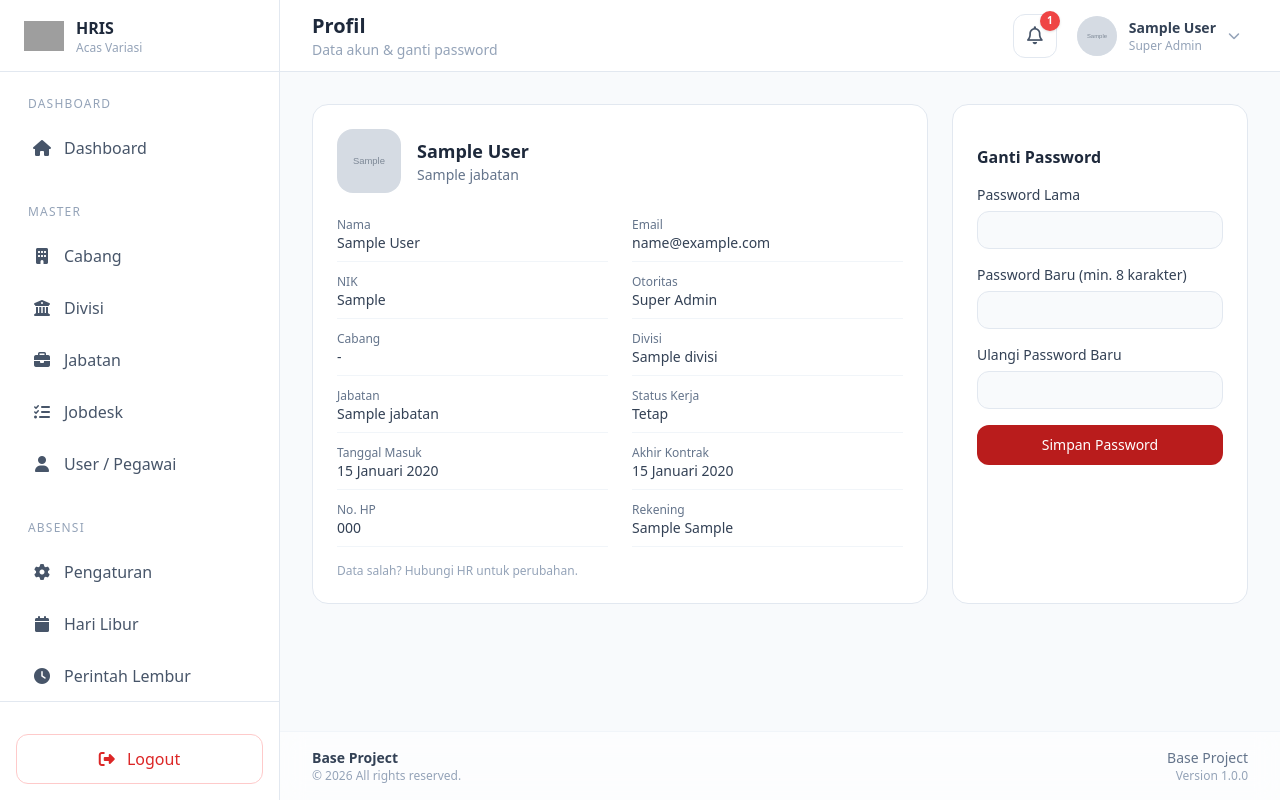
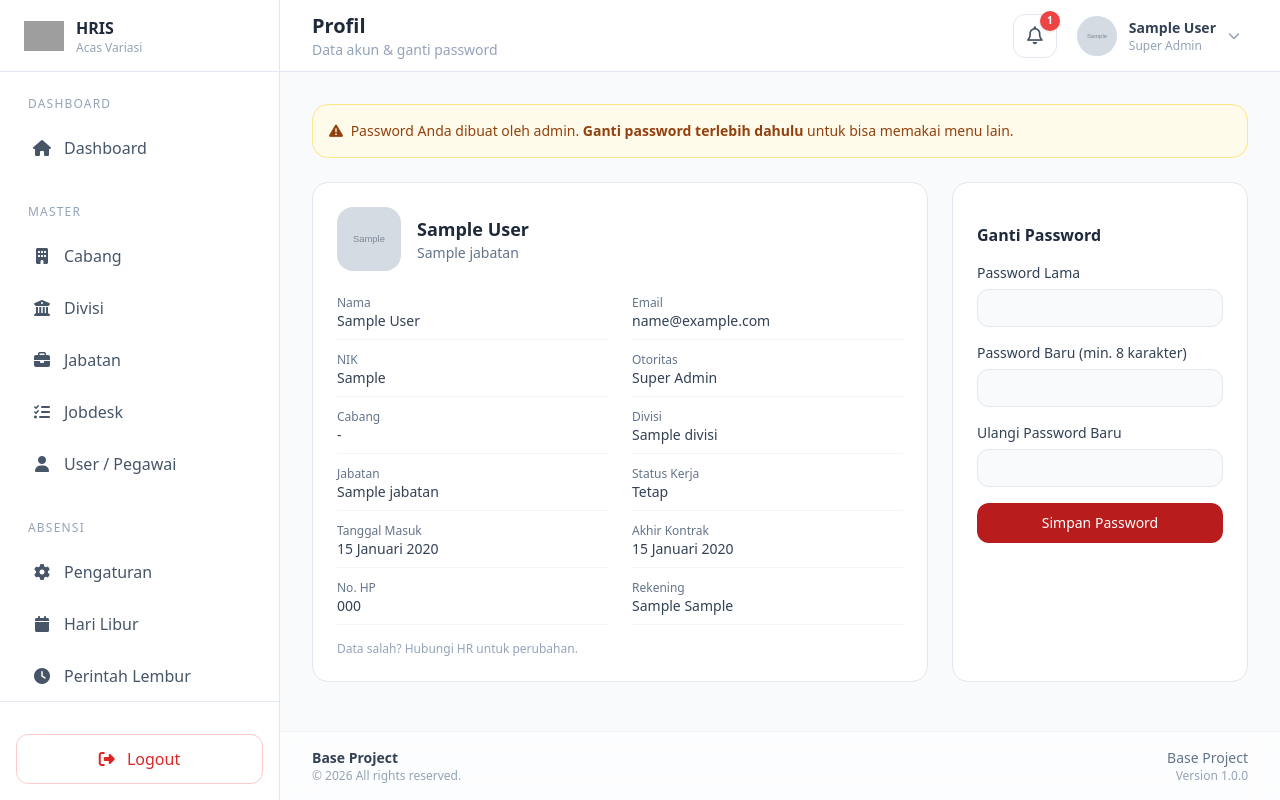
Before and after one commit to denzonn/hris, a Laravel app: page /profile in a window 1280 px wide. Run offline with Laravel 12, Linux system fonts and the light colour scheme; a user stored in the database is signed in; data comes from the database, SQL or seed files in the repository; tables that the repository leaves empty hold one stand-in row (values such as "Sample post"); grey boxes marked "Sample" are stand-in pictures; style sheets or scripts are compiled from the project's sources; some libraries are stand-ins or nearby versions; grey boxes are pictures that could not be loaded.

Commit message:
feat: force password change for admin-issued passwords
Co-Authored-By: Claude Opus 5.5 <noreply@anthropic.com>

```diff
--- a/app/Http/Controllers/ProfileController.php
+++ b/app/Http/Controllers/ProfileController.php
@@ -18,7 +18,7 @@ class ProfileController extends Controller
 
     public function password(GantiPasswordRequest $request): JsonResponse
     {
-        $request->user()->update(['password' => $request->validated('password')]); // cast 'hashed'
+        $request->user()->update(['password' => $request->validated('password'), 'wajib_ganti_password' => false]); // cast 'hashed'
 
         return response()->json(['message' => 'Password berhasil diganti.']);
     }
--- a/app/Http/Controllers/UserController.php
+++ b/app/Http/Controllers/UserController.php
@@ -59,7 +59,7 @@ class UserController extends Controller
             $data['foto'] = $request->file('foto')->store('pegawai', 'public');
         }
 
-        $user = User::create($data);
+        $user = User::create($data + ['wajib_ganti_password' => true]); // password dari admin
 
         if ($request->validated('pelamar_id')) {
             Pelamar::whereKey($request->validated('pelamar_id'))->update(['user_id' => $user->id]);
@@ -74,6 +74,8 @@ class UserController extends Controller
 
         if ($request->filled('password')) {
             $data['password'] = $request->validated('password');
+            // di-reset admin → pemilik akun wajib ganti (kecuali mengubah akun sendiri)
+            $data['wajib_ganti_password'] = $user->isNot($request->user());
         }
 
         if ($request->hasFile('foto')) {
--- /dev/null
+++ b/app/Http/Middleware/WajibGantiPassword.php
@@ -0,0 +1,24 @@
+<?php
+
+namespace App\Http\Middleware;
+
+use Closure;
+use Illuminate\Http\Request;
+use Symfony\Component\HttpFoundation\Response;
+
+/** Akun dengan password dari admin hanya boleh membuka halaman profil (ganti password) & logout. */
+class WajibGantiPassword
+{
+    public function handle(Request $request, Closure $next): Response
+    {
+        if (! $request->user()?->wajib_ganti_password || $request->routeIs('profile', 'profile.password', 'logout')) {
+            return $next($request);
+        }
+
+        $pesan = 'Silakan ganti password Anda terlebih dahulu.';
+
+        return $request->expectsJson()
+            ? response()->json(['message' => $pesan], 403)
+            : redirect()->route('profile')->with('peringatan', $pesan);
+    }
+}
--- a/app/Models/User.php
+++ b/app/Models/User.php
@@ -43,6 +43,7 @@ class User extends Authenticatable
         'jatah_cuti',
         'foto',
         'aktif',
+        'wajib_ganti_password', // hanya diisi controller, tidak ada di FormRequest
     ];
 
     /** Sama dengan default kolom DB, supaya model yang baru dibuat langsung punya nilainya. */
@@ -77,6 +78,7 @@ class User extends Authenticatable
             'gaji_pokok' => 'decimal:2',
             'jatah_cuti' => 'integer',
             'aktif' => 'boolean',
+            'wajib_ganti_password' => 'boolean',
         ];
     }
 
--- a/bootstrap/app.php
+++ b/bootstrap/app.php
@@ -1,6 +1,7 @@
 <?php
 
 use App\Http\Middleware\CekOtoritas;
+use App\Http\Middleware\WajibGantiPassword;
 use Illuminate\Foundation\Application;
 use Illuminate\Foundation\Configuration\Exceptions;
 use Illuminate\Foundation\Configuration\Middleware;
@@ -15,6 +16,7 @@ return Application::configure(basePath: dirname(__DIR__))
         $middleware->alias([
             'otoritas' => CekOtoritas::class,
         ]);
+        $middleware->web(append: [WajibGantiPassword::class]);
     })
     ->withExceptions(function (Exceptions $exceptions) {
         //
--- a/resources/views/pages/profile/index.blade.php
+++ b/resources/views/pages/profile/index.blade.php
@@ -22,6 +22,13 @@
 @endphp
 
 @section('content')
+    @if ($user->wajib_ganti_password)
+        <div class="mb-6 rounded-2xl border border-amber-200 bg-amber-50 p-4 text-sm text-amber-800">
+            <i class="fa-solid fa-triangle-exclamation mr-1"></i>
+            Password Anda dibuat oleh admin. <b>Ganti password terlebih dahulu</b> untuk bisa memakai menu lain.
+        </div>
+    @endif
+
     <div class="grid gap-6 lg:grid-cols-3">
         <div class="rounded-2xl border border-slate-200 bg-white p-6 lg:col-span-2">
             <div class="flex items-center gap-4">
@@ -77,7 +84,11 @@
                         App.loading.hide();
                         $('#formPassword')[0].reset();
                         $('#formPassword [data-error]').addClass('hidden').text('');
-                        showToast(res.message);
+                        @if ($user->wajib_ganti_password)
+                            Swal.fire({ icon: 'success', title: 'Berhasil', text: res.message }).then(() => location.href = @json(route('dashboard')));
+                        @else
+                            showToast(res.message);
+                        @endif
                     },
                     error(xhr) {
                         App.loading.hide();
```
Also changed, not shown: database/migrations/2026_11_19_000016_add_wajib_ganti_password_to_users_table.php (added).
